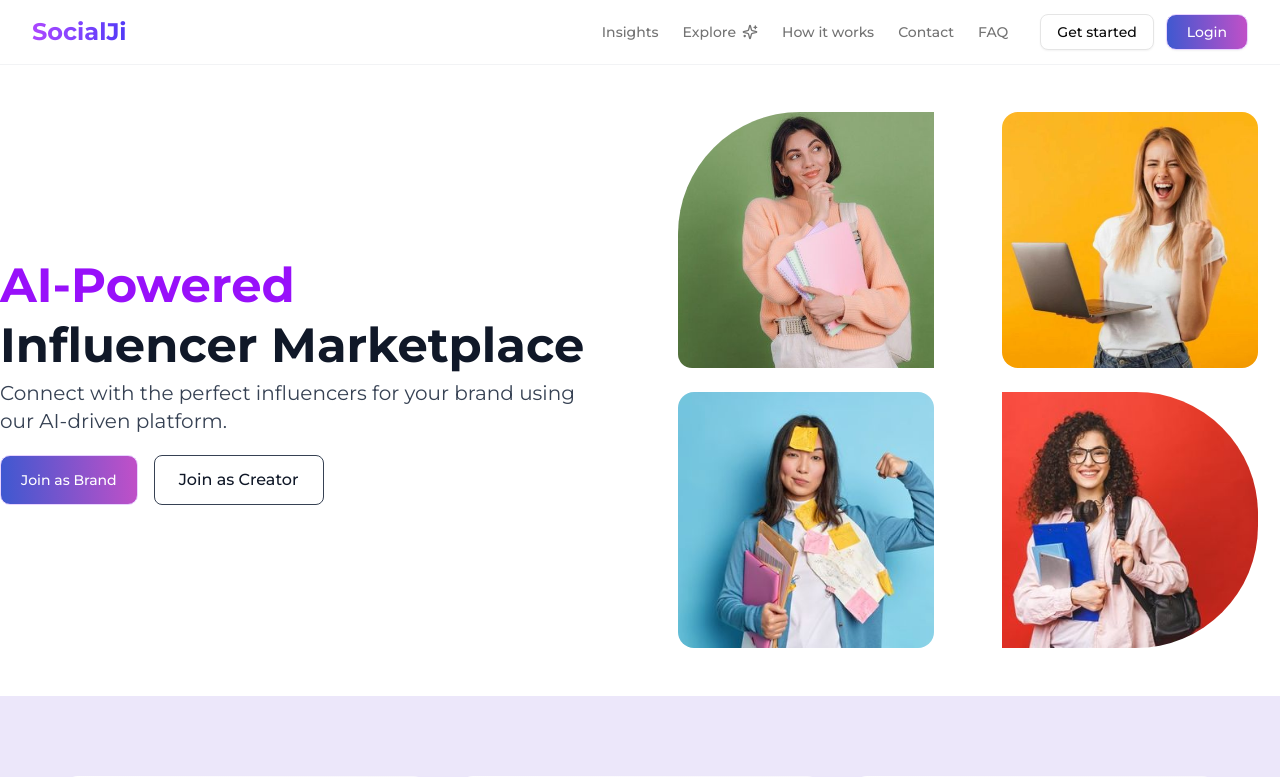
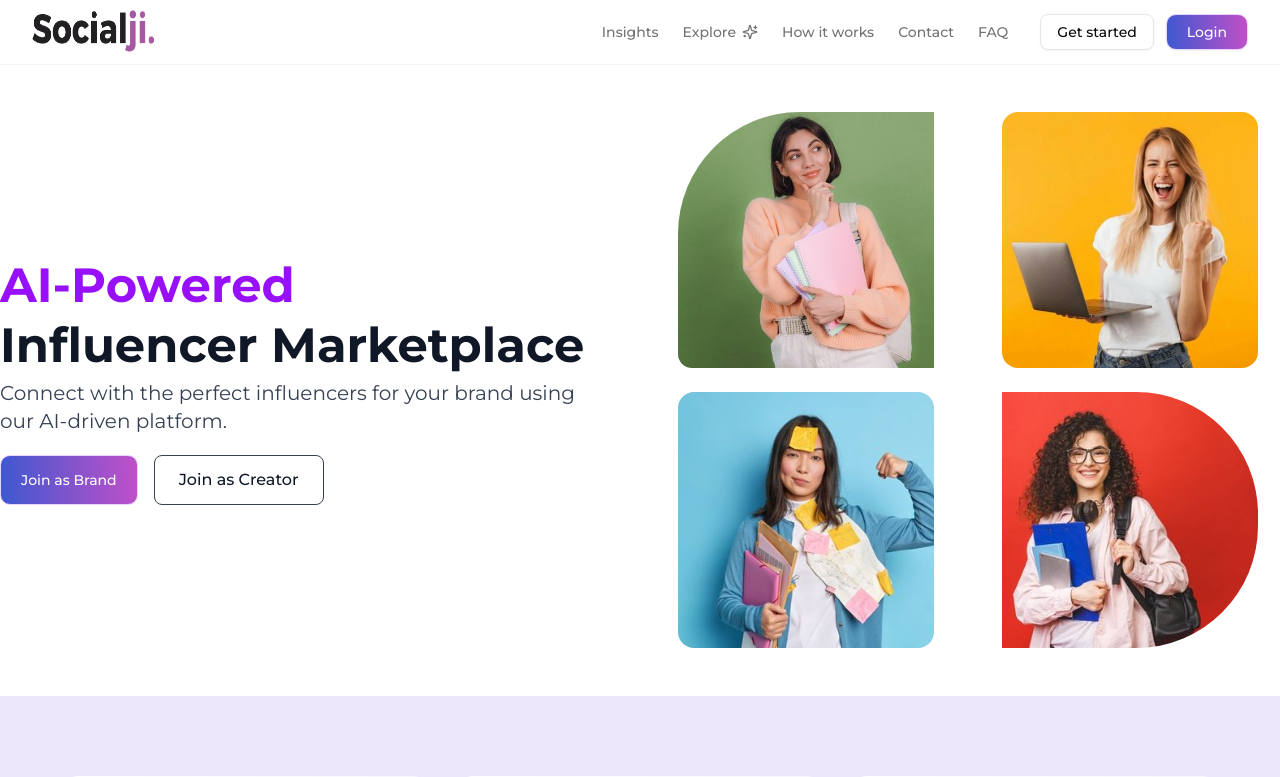
Before and after one commit to dpshray/socialjifrontend, a Next.js app: page / in a window 1280 px wide. Shown: the top 777 px of the page. Built offline with nearby package versions, Linux system fonts and the light colour scheme.

Commit message:
Changes logo image

```diff
--- a/src/components/header/Navbar.tsx
+++ b/src/components/header/Navbar.tsx
@@ -6,6 +6,7 @@ import {Menu, Sparkles, X} from "lucide-react"
 import {usePathname} from "next/navigation"
 import {cn} from "@/lib/utils"
 import {Button} from "@/components/ui/button"
+import Image from "next/image";
 
 interface NavLink {
     label: string
@@ -76,7 +77,14 @@ export default function Navbar() {
                         onClick={closeMobileMenu}
                         className="flex items-center gap-2 font-bold bg-gradient-to-r from-purple-500 to-indigo-600 text-transparent bg-clip-text hover:from-purple-600 hover:to-indigo-700 transition-all"
                     >
-                        <span className="text-sm sm:text-2xl">SocialJi</span>
+                        <Image
+                            src="/logo.png"
+                            width={60}
+                            height={60}
+                            alt="SocialJi Logo"
+                            className="w-3/4 h-16 py-2 "
+                        />
+                        {/*<span className="text-sm sm:text-2xl">SocialJi</span>*/}
                     </Link>
 
                     {/* Desktop Menu */}
--- a/src/components/page/index.tsx
+++ b/src/components/page/index.tsx
@@ -4,6 +4,7 @@ import Image from 'next/image';
 import {motion} from 'framer-motion';
 import {Card, CardContent, CardDescription, CardHeader, CardTitle} from '@/components/ui/card';
 import {LucideIcon} from 'lucide-react';
+import {cn} from "@/lib/utils";
 
 interface BannerSectionProps {
     reverse: boolean;
@@ -172,7 +173,7 @@ export function OpportunityCard({
             viewport={{amount: 0.2}}
         >
             <Card
-                className="group hover:shadow-2xl transition-all duration-300 border-0 shadow-lg bg-gradient-to-br from-white to-muted/50">
+                className={cn('group hover:shadow-2xl transition-all duration-300 border-0 shadow-lg bg-gradient-to-br from-white to-muted/50', 'h-[300px]')}>
                 <CardHeader className="pb-4">
                     <div
                         className={`w-14 h-14 bg-gradient-to-r ${colorFrom} ${colorTo} rounded-2xl flex items-center justify-center mb-4 group-hover:scale-110 transition-transform duration-300`}
```
